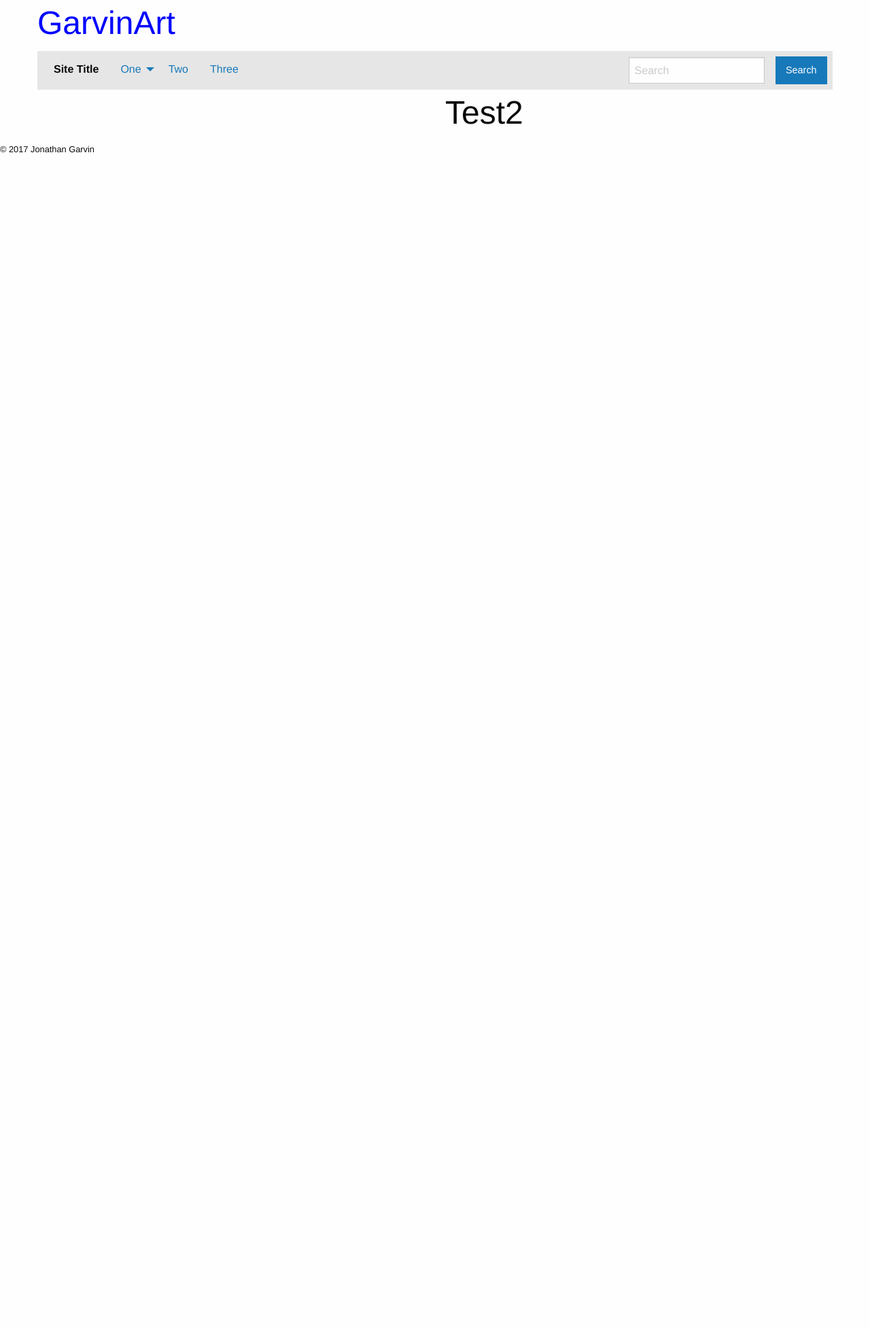
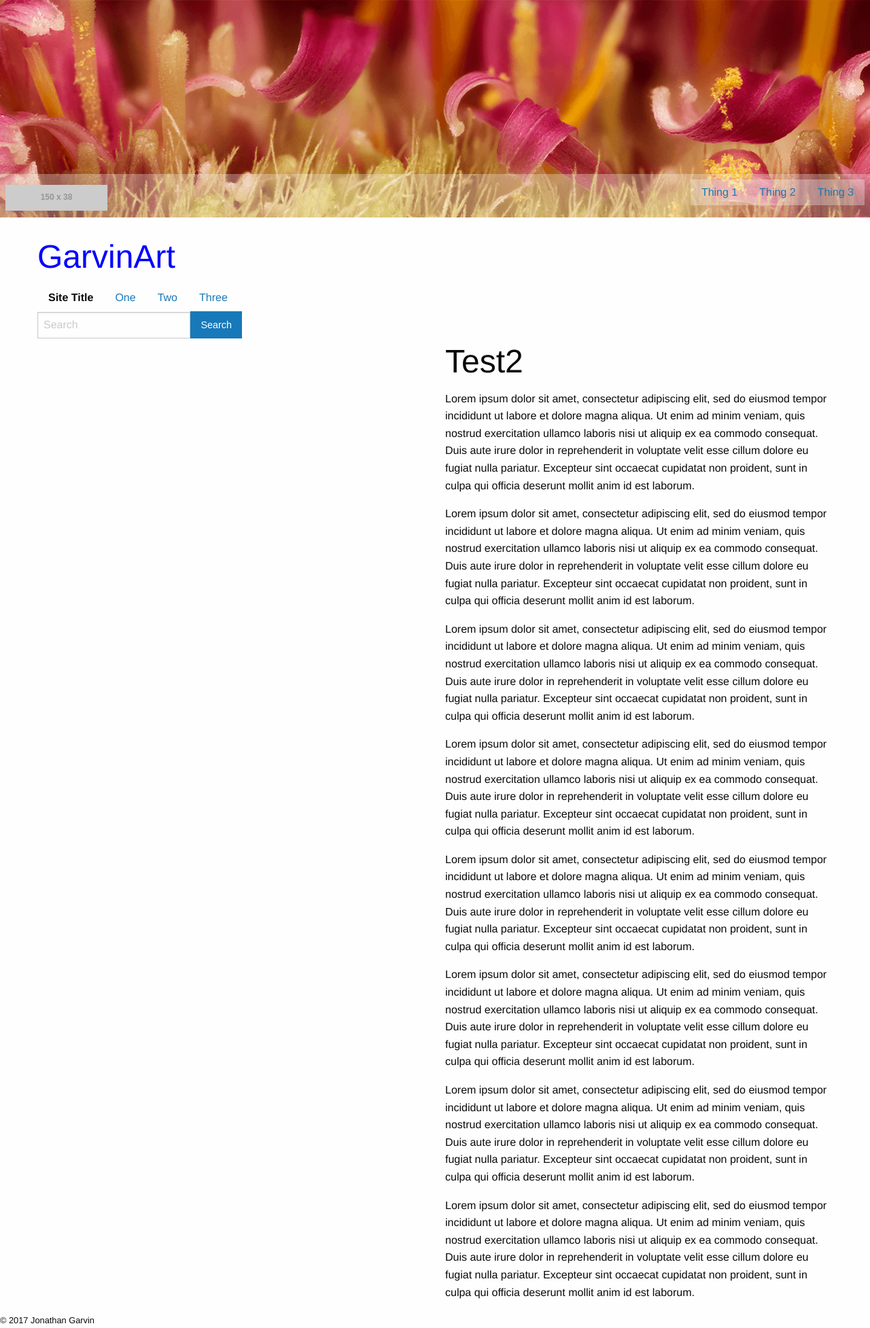
Before and after one commit to jsgarvin/art, a Jekyll site: the page built from docs/index.html, in a window 1280 px wide. Shown: the whole page at 68% size. Built offline with Jekyll 4.4.1, drawn with Linux system fonts in a browser that asks for light colours; before the commit the page ends 900 px from its top, so only the background shows below that.

Commit message:
add fancy header

```diff
--- a/docs/_includes/header.html
+++ b/docs/_includes/header.html
@@ -1,4 +1,27 @@
-<div class="row">
+<header id="header" class="header">
+  <div id='header-filler'></div>
+	<div data-sticky-container>
+    <div data-sticky data-margin-top='0' data-top-anchor="header div#header-filler:bottom" data-btm-anchor="content:bottom" class="banner">
+      <div class="top-bar">
+        <div class="top-bar-title">
+          <img src="http://placehold.it/150x38" alt="" />
+        </div>
+        <div class="top-bar-right">
+          <ul class="menu">
+            <li><a href="#">Thing 1</a></li>
+            <li><a href="#">Thing 2</a></li>
+            <li><a href="#">Thing 3</a></li>
+          </ul>
+        </div>
+      </div>
+    </div>
+  </div>
+</header>
+
+<br />
+
+
+<div class="row banner">
   <div class='large-12 columns'>
     <header>
       <h1>GarvinArt</h1>
@@ -7,9 +30,9 @@
 </div>
 <div class="row">
   <div class='large-12 columns'>
-		<div class="top-bar">
-			<div class="top-bar-left">
-				<ul class="dropdown menu" data-dropdown-menu>
+    <div class="top-barx">
+			<div class="top-bar-leftx">
+				<ul class="dropdownx menu" data-dropdown-menu>
 					<li class="menu-text">Site Title</li>
 					<li>
 						<a href="#">One</a>
@@ -23,7 +46,7 @@
 					<li><a href="#">Three</a></li>
 				</ul>
 			</div>
-			<div class="top-bar-right">
+			<div class="top-bar-rightx">
 				<ul class="menu">
 					<li><input type="search" placeholder="Search"></li>
 					<li><button type="button" class="button">Search</button></li>
--- a/docs/_sass/_foundation_settings.scss
+++ b/docs/_sass/_foundation_settings.scss
@@ -613,7 +613,7 @@ $tooltip-radius: $global-radius;
 // -----------
 
 $topbar-padding: 0.5rem;
-$topbar-background: $light-gray;
+$topbar-background: rgba(255, 255, 255, 0.3);
 $topbar-submenu-background: $topbar-background;
 $topbar-title-spacing: 0.5rem 1rem 0.5rem 0;
 $topbar-input-width: 200px;
--- a/docs/_sass/header_n_footer.scss
+++ b/docs/_sass/header_n_footer.scss
@@ -1,3 +1,29 @@
 header {
   h1 { color: blue }
 }
+
+.header {
+  background: url("../images/webbanner.png") no-repeat center;
+  background-size: cover;
+  height: 20rem;
+	#header-filler {
+    padding: 8rem 0;
+	}
+}
+
+[data-sticky] {
+  width: 100%;
+}
+
+.top-bar {
+  background: rgba(255, 255, 255, 0.8);
+  padding: 2rem;
+  transition: padding .25s ease, background 5.25s ease;
+}
+
+.is-stuck .top-bar {
+  padding: 1rem;
+  background: url("../images/webbanner.png") no-repeat center;
+  background-size: cover;
+  transition: padding .25s ease, background 5.25s ease;
+}
--- a/docs/assets/javascripts/main.js
+++ b/docs/assets/javascripts/main.js
@@ -1 +1,7 @@
 $(document).foundation();
+
+$('.top-bar').on('sticky.zf.stuckto:top', function(){
+  $(this).addClass('shrink');
+}).on('sticky.zf.unstuckfrom:top', function(){
+  $(this).removeClass('shrink');
+})
--- a/docs/index.html
+++ b/docs/index.html
@@ -2,3 +2,12 @@
 layout: default
 ---
 <h1>Test2</h1>
+
+<p>Lorem ipsum dolor sit amet, consectetur adipiscing elit, sed do eiusmod tempor incididunt ut labore et dolore magna aliqua. Ut enim ad minim veniam, quis nostrud exercitation ullamco laboris nisi ut aliquip ex ea commodo consequat. Duis aute irure dolor in reprehenderit in voluptate velit esse cillum dolore eu fugiat nulla pariatur. Excepteur sint occaecat cupidatat non proident, sunt in culpa qui officia deserunt mollit anim id est laborum.</p>
+<p>Lorem ipsum dolor sit amet, consectetur adipiscing elit, sed do eiusmod tempor incididunt ut labore et dolore magna aliqua. Ut enim ad minim veniam, quis nostrud exercitation ullamco laboris nisi ut aliquip ex ea commodo consequat. Duis aute irure dolor in reprehenderit in voluptate velit esse cillum dolore eu fugiat nulla pariatur. Excepteur sint occaecat cupidatat non proident, sunt in culpa qui officia deserunt mollit anim id est laborum.</p>
+<p>Lorem ipsum dolor sit amet, consectetur adipiscing elit, sed do eiusmod tempor incididunt ut labore et dolore magna aliqua. Ut enim ad minim veniam, quis nostrud exercitation ullamco laboris nisi ut aliquip ex ea commodo consequat. Duis aute irure dolor in reprehenderit in voluptate velit esse cillum dolore eu fugiat nulla pariatur. Excepteur sint occaecat cupidatat non proident, sunt in culpa qui officia deserunt mollit anim id est laborum.</p>
+<p>Lorem ipsum dolor sit amet, consectetur adipiscing elit, sed do eiusmod tempor incididunt ut labore et dolore magna aliqua. Ut enim ad minim veniam, quis nostrud exercitation ullamco laboris nisi ut aliquip ex ea commodo consequat. Duis aute irure dolor in reprehenderit in voluptate velit esse cillum dolore eu fugiat nulla pariatur. Excepteur sint occaecat cupidatat non proident, sunt in culpa qui officia deserunt mollit anim id est laborum.</p>
+<p>Lorem ipsum dolor sit amet, consectetur adipiscing elit, sed do eiusmod tempor incididunt ut labore et dolore magna aliqua. Ut enim ad minim veniam, quis nostrud exercitation ullamco laboris nisi ut aliquip ex ea commodo consequat. Duis aute irure dolor in reprehenderit in voluptate velit esse cillum dolore eu fugiat nulla pariatur. Excepteur sint occaecat cupidatat non proident, sunt in culpa qui officia deserunt mollit anim id est laborum.</p>
+<p>Lorem ipsum dolor sit amet, consectetur adipiscing elit, sed do eiusmod tempor incididunt ut labore et dolore magna aliqua. Ut enim ad minim veniam, quis nostrud exercitation ullamco laboris nisi ut aliquip ex ea commodo consequat. Duis aute irure dolor in reprehenderit in voluptate velit esse cillum dolore eu fugiat nulla pariatur. Excepteur sint occaecat cupidatat non proident, sunt in culpa qui officia deserunt mollit anim id est laborum.</p>
+<p>Lorem ipsum dolor sit amet, consectetur adipiscing elit, sed do eiusmod tempor incididunt ut labore et dolore magna aliqua. Ut enim ad minim veniam, quis nostrud exercitation ullamco laboris nisi ut aliquip ex ea commodo consequat. Duis aute irure dolor in reprehenderit in voluptate velit esse cillum dolore eu fugiat nulla pariatur. Excepteur sint occaecat cupidatat non proident, sunt in culpa qui officia deserunt mollit anim id est laborum.</p>
+<p>Lorem ipsum dolor sit amet, consectetur adipiscing elit, sed do eiusmod tempor incididunt ut labore et dolore magna aliqua. Ut enim ad minim veniam, quis nostrud exercitation ullamco laboris nisi ut aliquip ex ea commodo consequat. Duis aute irure dolor in reprehenderit in voluptate velit esse cillum dolore eu fugiat nulla pariatur. Excepteur sint occaecat cupidatat non proident, sunt in culpa qui officia deserunt mollit anim id est laborum.</p>
```
Also changed, not shown: docs/assets/images/webbanner.png (added).
